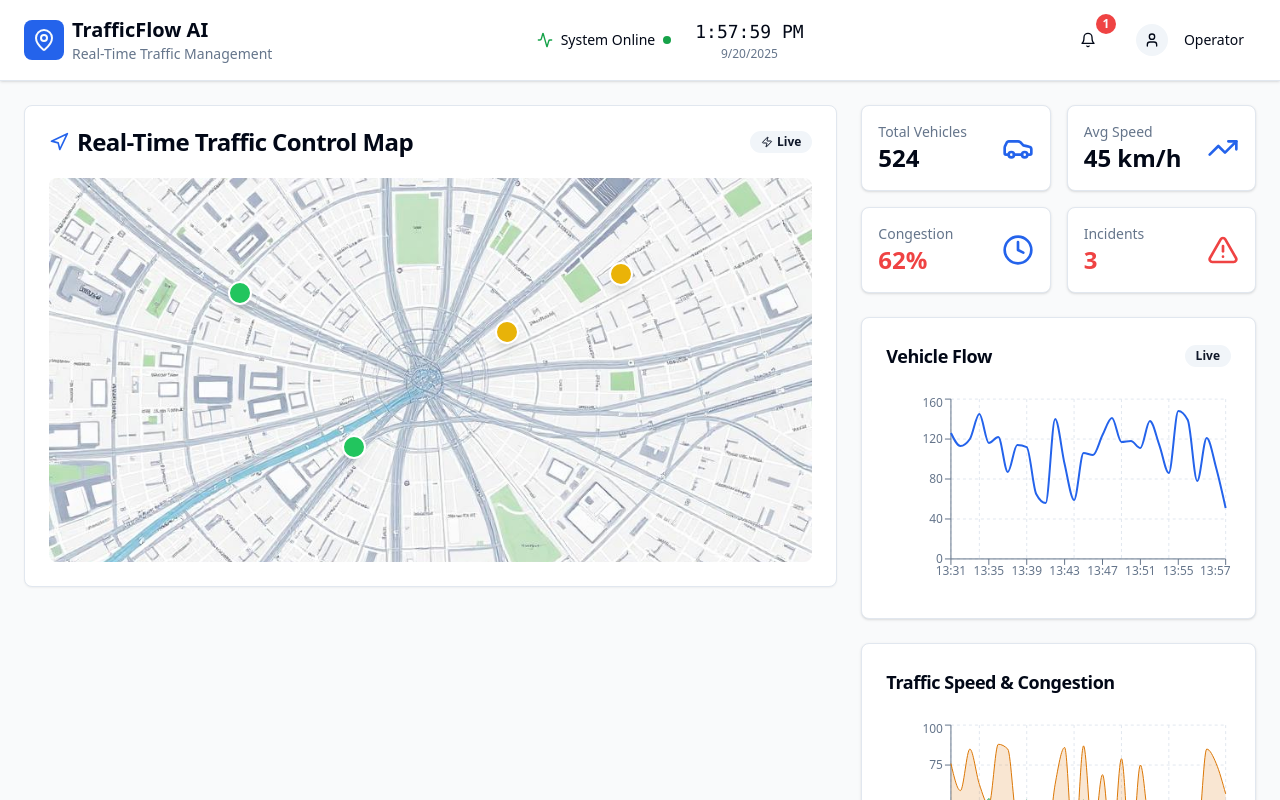
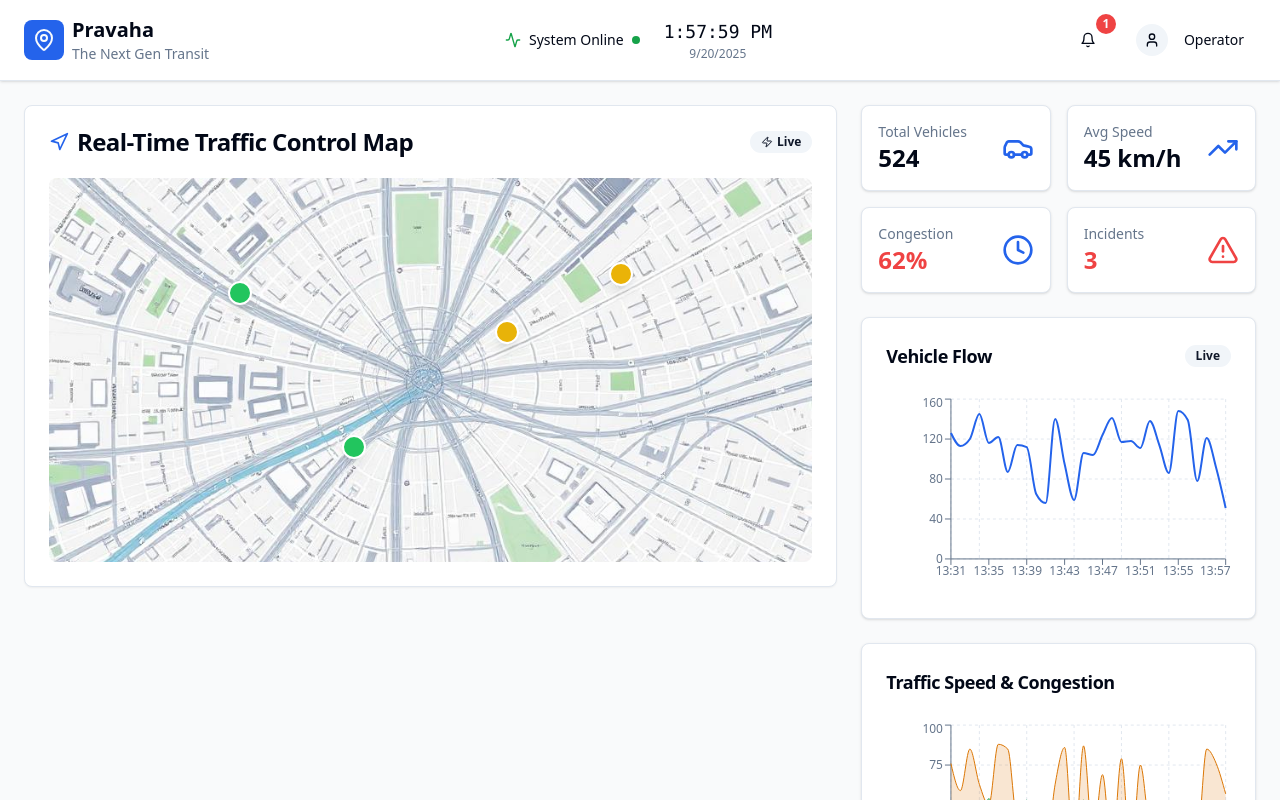
Before and after one commit to nandani3106/TEJAS, a React (Vite) app: page / in a window 1280 px wide. Shown: the top 800 px of the page. Built offline with nearby package versions, Linux system fonts and the light colour scheme; the HTML template or start-up script is replaced by a standard one.

Commit message:
Refactor: Update dashboard title and branding

```diff
--- a/index.html
+++ b/index.html
@@ -3,11 +3,11 @@
   <head>
     <meta charset="UTF-8" />
     <meta name="viewport" content="width=device-width, initial-scale=1.0" />
-    <title>TrafficFlow AI - Real-Time Traffic Management</title>
+    <title>Pravaha - The Next Gen Transit</title>
     <meta name="description" content="Advanced AI-integrated traffic management dashboard for real-time monitoring and control of urban traffic systems" />
     <meta name="author" content="Lovable" />
 
-    <meta property="og:title" content="TrafficFlow AI - Real-Time Traffic Management" />
+    <meta property="og:title" content="Pravaha - The Next Gen Transit" />
     <meta property="og:description" content="Advanced AI-integrated traffic management dashboard for real-time monitoring and control of urban traffic systems" />
     <meta property="og:type" content="website" />
     <meta property="og:image" content="https://lovable.dev/opengraph-image-p98pqg.png" />
--- a/src/components/dashboard/DashboardHeader.tsx
+++ b/src/components/dashboard/DashboardHeader.tsx
@@ -32,8 +32,8 @@ const DashboardHeader = ({ activeAlerts }: DashboardHeaderProps) => {
                 <MapPin className="w-6 h-6 text-primary-foreground" />
               </div>
               <div>
-                <h1 className="text-xl font-bold text-foreground">TrafficFlow AI</h1>
-                <p className="text-sm text-muted-foreground">Real-Time Traffic Management</p>
+                <h1 className="text-xl font-bold text-foreground">Pravaha</h1>
+                <p className="text-sm text-muted-foreground">The Next Gen Transit</p>
               </div>
             </div>
           </div>
```
